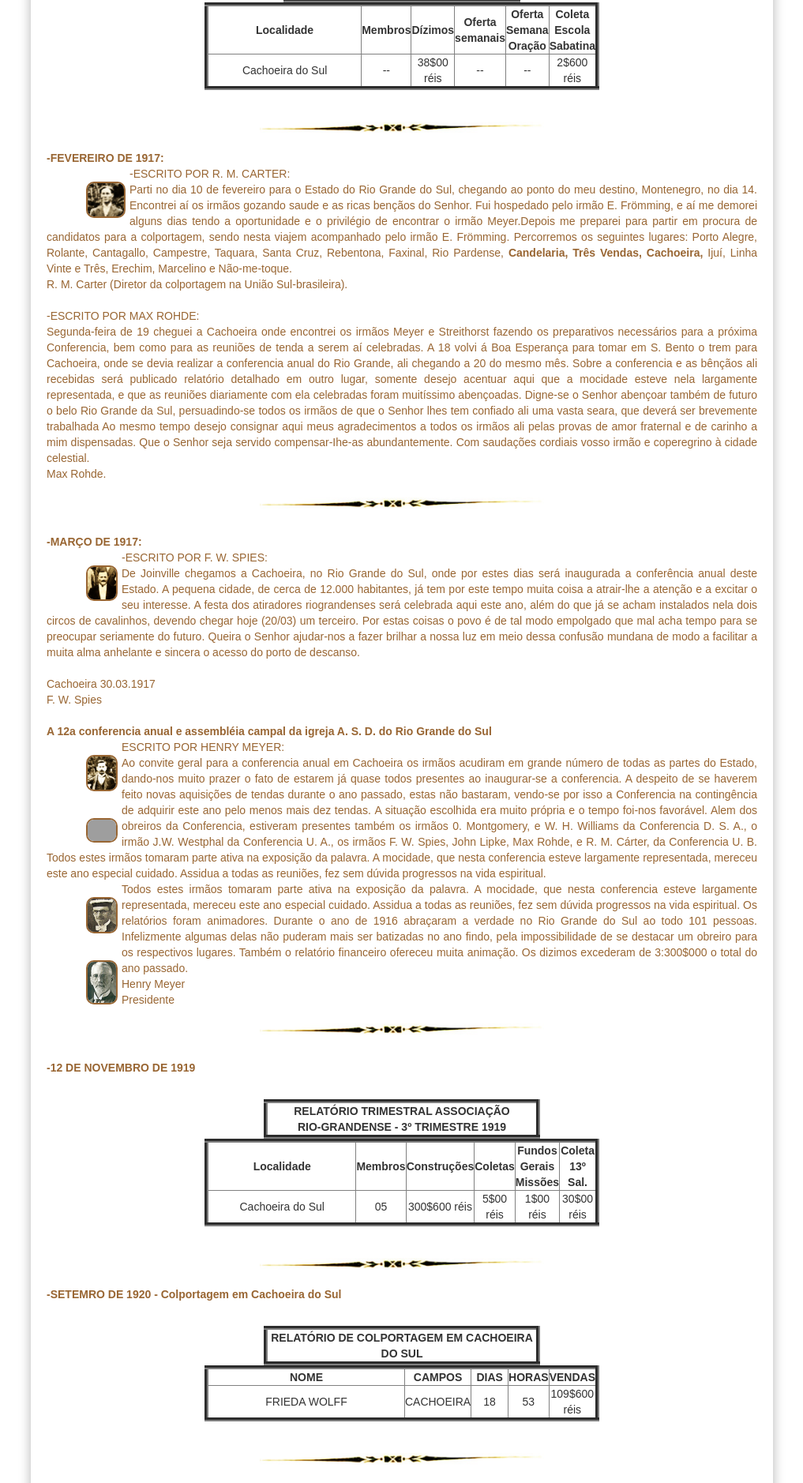
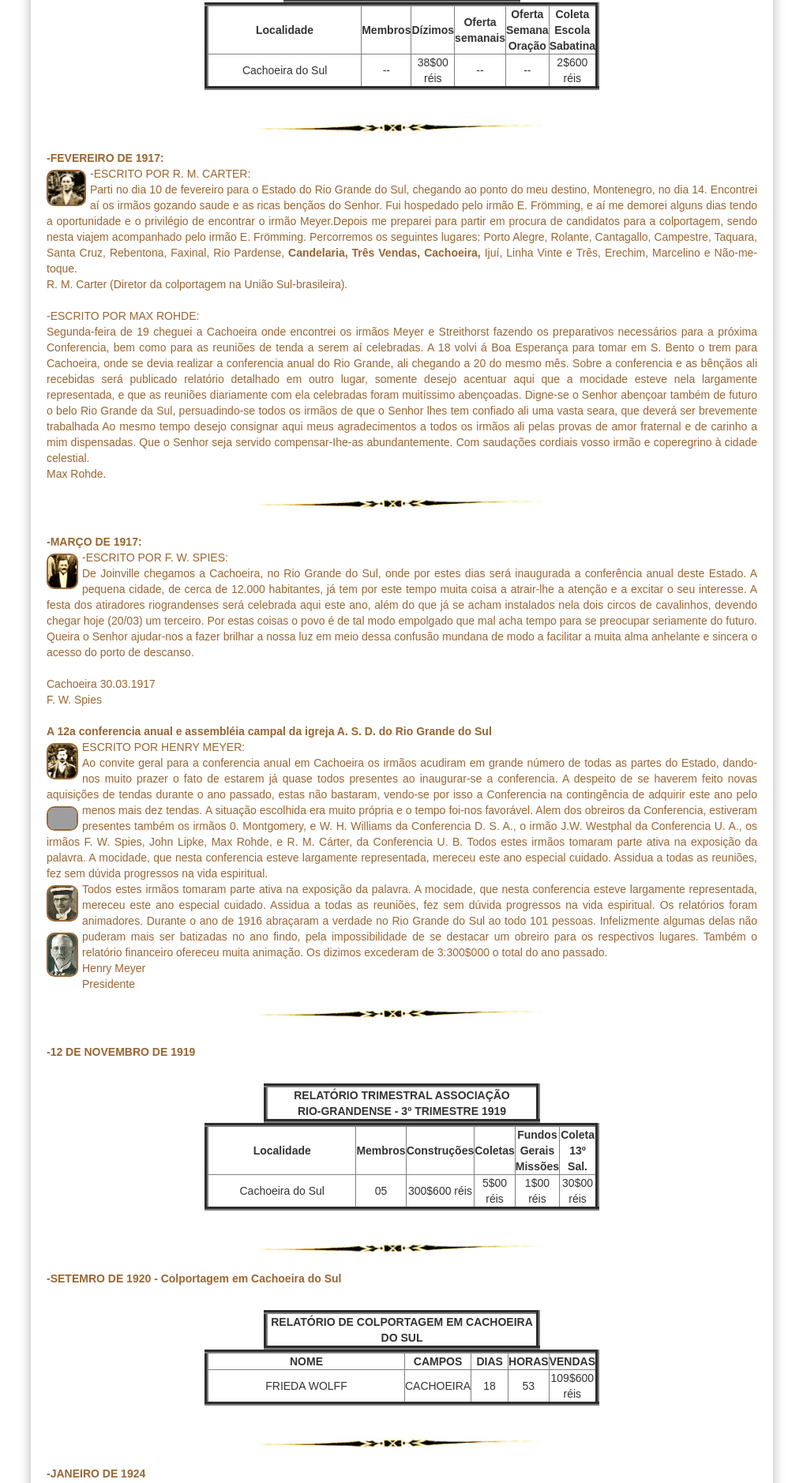
Before and after one commit to claudiovargas1955/claudiovargas1955.github.io, a Jekyll site: the page built from _pages/história-da-iasd-cachoeira.html, in a window 1280 px wide. Shown: the part 1295-3173 px from the top of the page at 79% size, without its empty margins (131-1148 px from the left). Built offline with Jekyll 4.4.1, drawn with Linux system fonts in a browser that asks for light colours; some web fonts are replaced; grey boxes are pictures that could not be loaded.

Commit message:
Update história-da-iasd-cachoeira.html

```diff
--- a/_pages/história-da-iasd-cachoeira.html
+++ b/_pages/história-da-iasd-cachoeira.html
@@ -29,14 +29,14 @@
          }
 
    .esq2{margin-right:5px;
-        margin-left: 50px;
+        margin-left: 90px;
         margin-bottom: 5px;
         margin-top: 20px;
         border:#996633 solid 2px;
         border-radius: 10px;
         }
 
-  .esq5{margin-right:5px;
+  .esq6{margin-right:5px;
         margin-left: 50px;
         margin-bottom: 5px;
         margin-top: 20px;
@@ -438,7 +438,7 @@
 
 <img class="dir4" style="float:center"; src="/images/separacao.jpg" class="img-responsive" width="400px" title=""";/><br>
 
-<p><img class="esq5" style="float:center"; src="/images/comercio.jpg" class="img-responsive" width="800px" title="";/>
+<p><img class="esq6" style="float:center"; src="/images/comercio.jpg" class="img-responsive" width="800px" title="";/>
 
 <img class="dir4" style="float:center"; src="/images/separacao.jpg" class="img-responsive" width="400px" title=""";/><br>
 <h2>REINAUGURAÇÃO DO TEMPLO ADVENTISTA <br>12/MAIO/2018</h2>
```
